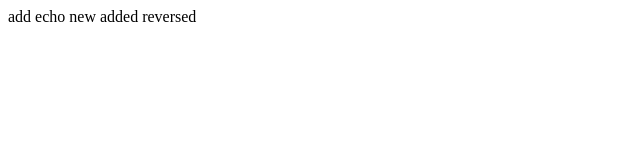
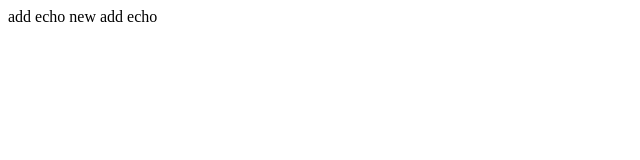
Before and after one commit to NHNaims-code/simple_rebase_git_test, a plain HTML site: page index.html in a window 1280 px wide. Shown: the full height of the page, 0-640 px from the left. Drawn offline with Linux system fonts and the light colour scheme.

Commit message:
main 2nd commit

```diff
--- a/index.html
+++ b/index.html
@@ -10,7 +10,7 @@
 
 <body>
     add echo
-    new added reversed
+    new add echo
 </body>
 
 </html>
```
